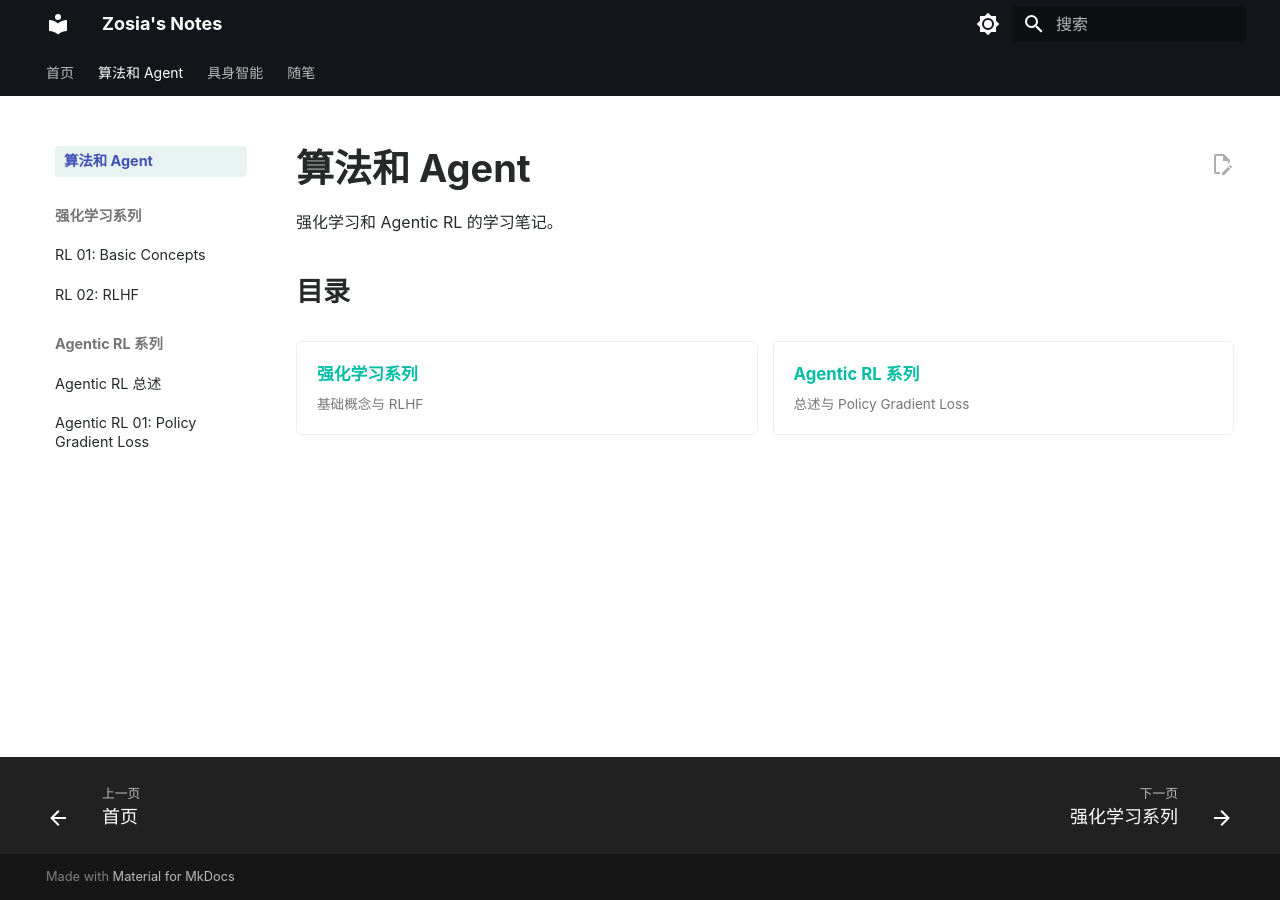
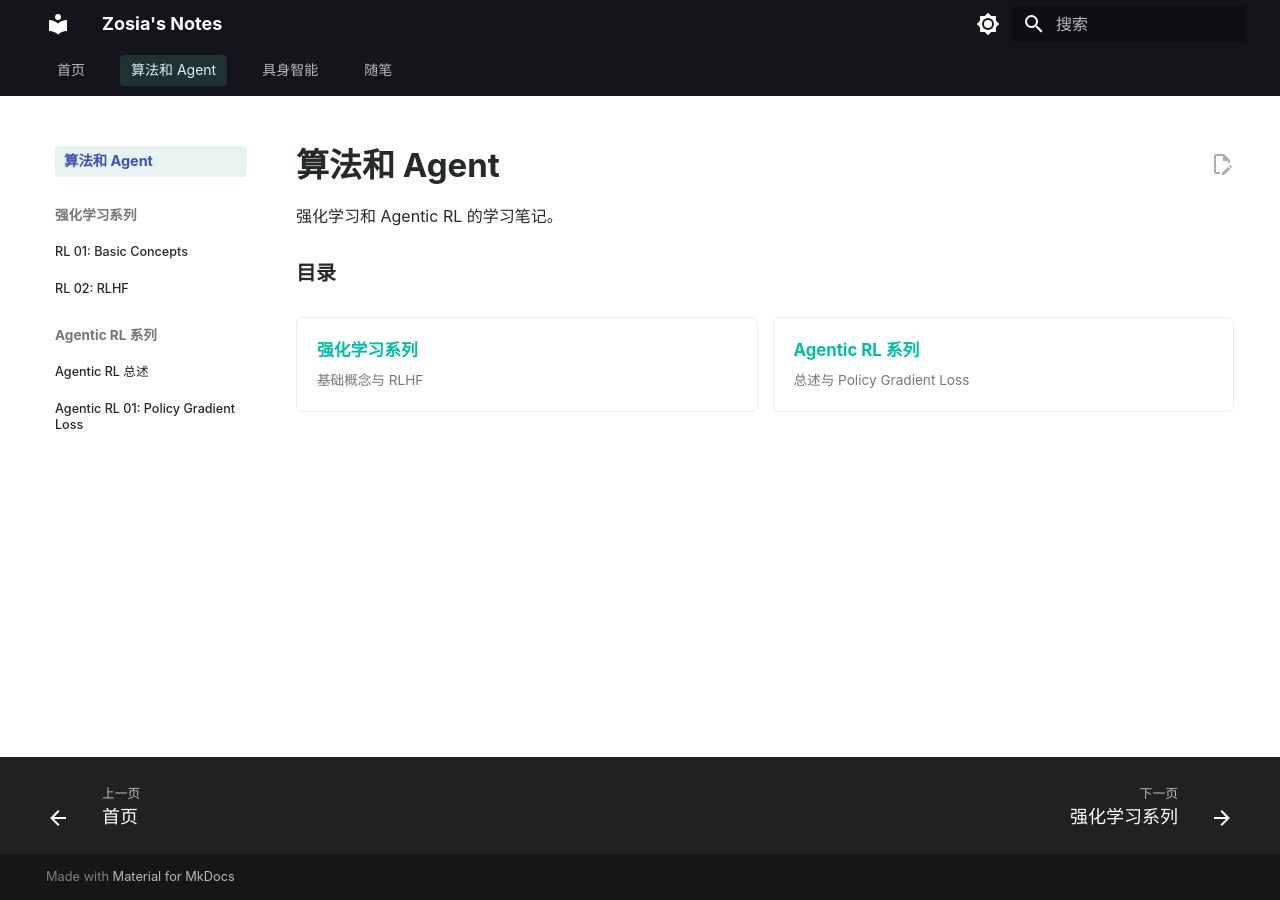
Before and after one commit to Zizhe-Wang01/Zizhe-Wang01.github.io, an MkDocs documentation site: the page built from docs/ai/index.md, in a window 1280 px wide. Built offline with MkDocs 1.6.1 and Material for MkDocs 9.7.7, drawn with Linux system fonts in a browser that asks for light colours; comment, search, counter and statistics services are not loaded.

Commit message:
调整目录层级和顶栏导航状态

```diff
--- a/docs/stylesheets/extra.css
+++ b/docs/stylesheets/extra.css
@@ -91,10 +91,35 @@
   }
 }
 
-.md-tabs__link--active,
+.md-tabs__item--active > .md-tabs__link,
 .md-nav__link--active,
 .md-nav__link:is(:focus, :hover) {
   color: var(--md-accent-fg-color);
+}
+
+@media screen and (min-width: 76.25em) {
+  .md-tabs__inner {
+    padding-left: 2.6rem;
+  }
+}
+
+.md-tabs__link {
+  margin-top: 0.35rem;
+  padding: 0.32rem 0.55rem;
+  border-radius: 4px;
+  transition: background-color 140ms ease, color 140ms ease, opacity 140ms ease;
+}
+
+.md-tabs__item--active > .md-tabs__link {
+  background: rgba(95, 199, 185, 0.16);
+  color: #d9f3ef;
+  opacity: 1;
+}
+
+.md-tabs__link:is(:focus, :hover) {
+  background: rgba(255, 255, 255, 0.08);
+  color: #ffffff;
+  opacity: 1;
 }
 
 .md-sidebar--primary .md-nav__link {
@@ -115,6 +140,26 @@
   background: var(--md-default-fg-color--lightest);
 }
 
+.md-sidebar--primary .md-nav__item--nested > .md-nav__link {
+  font-weight: 650;
+}
+
+.md-sidebar--primary
+  .md-nav__item--nested
+  .md-nav__item--nested
+  > .md-nav__link {
+  font-size: 0.68rem;
+}
+
+.md-sidebar--primary
+  .md-nav__item--nested
+  .md-nav__item--nested
+  .md-nav__item:not(.md-nav__item--nested)
+  > .md-nav__link {
+  font-size: 0.63rem;
+  font-weight: 450;
+}
+
 .md-typeset a {
   color: var(--md-accent-fg-color);
 }
@@ -130,6 +175,17 @@
   grid-template-columns: repeat(2, minmax(0, 1fr));
   gap: 0.75rem;
   margin-top: 1.5rem;
+}
+
+.md-typeset h1.directory-title {
+  margin-bottom: 0.55rem;
+  font-size: 1.65rem;
+}
+
+.md-typeset h2.directory-heading {
+  margin-top: 1.45rem;
+  margin-bottom: 0.65rem;
+  font-size: 1rem;
 }
 
 .topic-links > a {
```
Also changed, not shown: docs/ai/agenticrl.md (+2 -2 lines), docs/ai/index.md (+2 -2 lines), docs/ai/reinforcement-learning.md (+2 -2 lines).
